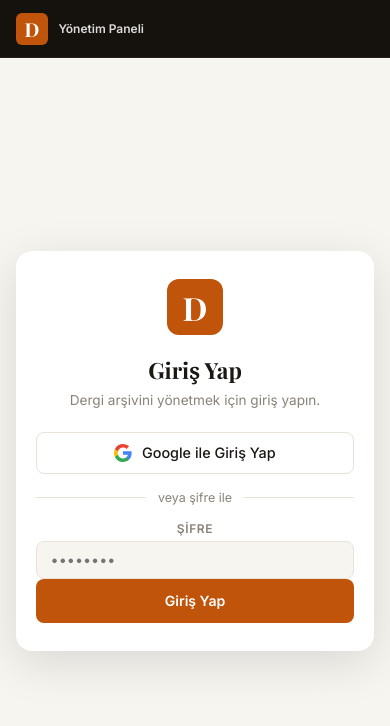
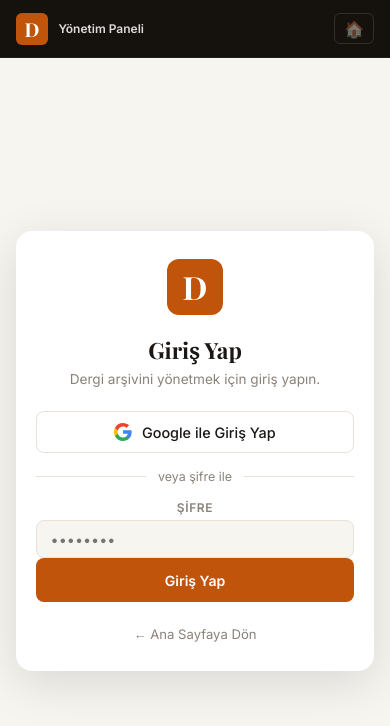
Before and after one commit to canakalin89/dergireader, a website: page public/admin/index.html in a window 390 px wide. Drawn offline with nearby package versions, Linux system fonts and the light colour scheme.

Commit message:
fix: ana sayfaya donus butonu ekle (login + admin panel)
- Login karti altina 'Ana Sayfaya Don' linki eklendi
- 400px altinda hdr-link gizleniyordu, ev ikonuna donusturuldu
- admin.css: login-back-link stili eklendi

Co-authored-by: Copilot <223556219+Copilot@users.noreply.github.com>

```diff
--- a/public/admin/index.html
+++ b/public/admin/index.html
@@ -56,6 +56,8 @@
         </div>
         <button class="btn btn-primary btn-full" type="submit" id="loginBtn">Giriş Yap</button>
       </form>
+
+      <a href="/" class="login-back-link">← Ana Sayfaya Dön</a>
     </div>
   </div>
 
--- a/public/css/admin.css
+++ b/public/css/admin.css
@@ -115,6 +115,15 @@ body {
   box-shadow: 0 12px 48px rgba(0,0,0,.12);
   text-align: center;
 }
+
+.login-back-link {
+  display: inline-block;
+  margin-top: 1.5rem;
+  font-size: .82rem;
+  color: var(--text-muted);
+  text-decoration: none;
+}
+.login-back-link:hover { color: var(--accent); }
 
 .login-logo {
   width: 56px; height: 56px;
@@ -471,7 +480,8 @@ body {
 
 @media (max-width: 400px) {
   /* Çok küçük: header sadelik */
-  .hdr-link { display: none; }
+  .hdr-link { font-size: 0; padding: .3rem .55rem; }
+  .hdr-link::before { content: '🏠'; font-size: 1rem; }
   .brand-name { font-size: .75rem; }
 }
 
```
